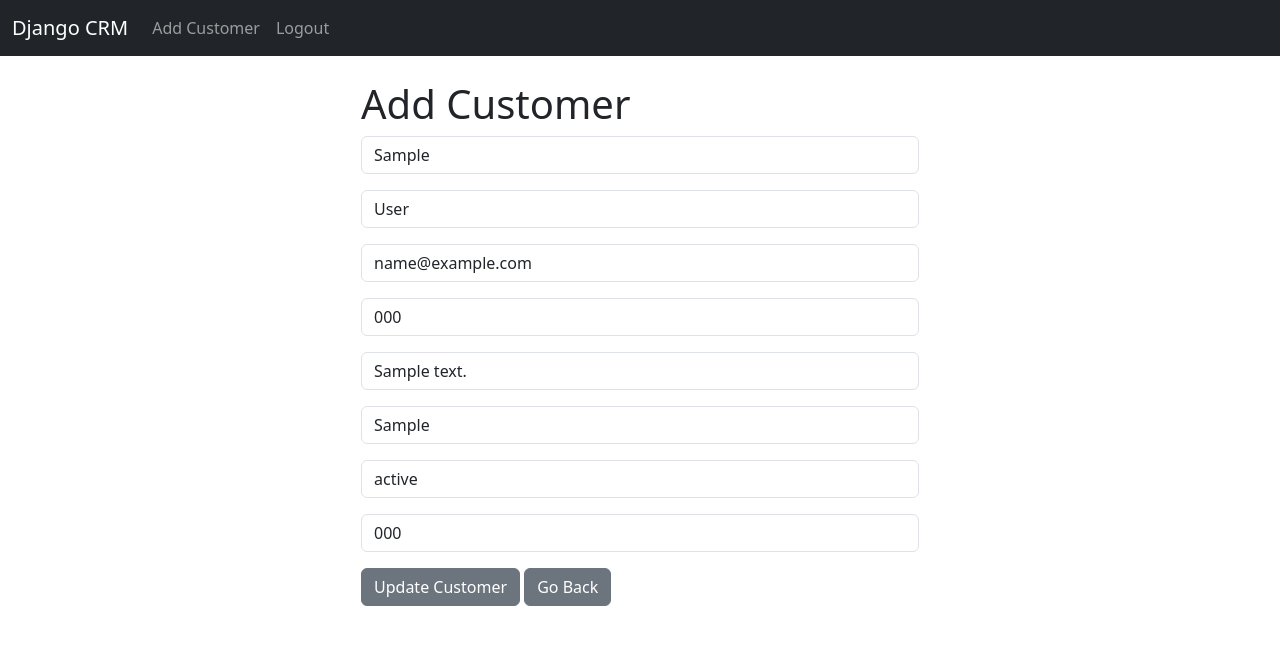
After one commit to LucasCueli/CRM-Project, a Django app: page /update_customer/1 in a window 1280 px wide. The commit adds this page. Shown: the top 645 px of the page. Run offline with Django 5.2, Linux system fonts and the light colour scheme; a user stored in the database is signed in; tables that the repository leaves empty hold one stand-in row (values such as "Sample post").

Commit message:
Project Ended (Functions. Need css)

```diff
--- a/website/forms.py
+++ b/website/forms.py
@@ -1,6 +1,7 @@
 from django.contrib.auth.forms import UserCreationForm
 from django.contrib.auth.models import User
 from django import forms
+from .models import Customer
 
 class SignUpForm(UserCreationForm):
     email = forms.EmailField(label="", widget=forms.TextInput(attrs={'class' : 'form-control', 'placeholder' : 'Email Adress'}))
@@ -28,3 +29,18 @@ def __init__(self, *args, **kwargs):
     self.fields['password2'].widget.attrs['placeholder'] = 'Confirm Password'
     self.fields['password2'].label = ''
     self.fields['password2'].help_text = '<span class="form-text text-muted"><small>Enter the same password as before, for verification.</small></span>'
+
+#Create add_customer form
+class AddCustomerForm(forms.ModelForm):
+    first_name = forms.CharField(required=True, widget=forms.widgets.TextInput(attrs={"placeholder":"First Name", "class":"form-control"}), label="")
+    last_name = forms.CharField(required=True, widget=forms.widgets.TextInput(attrs={"placeholder":"Last Name", "class":"form-control"}), label="")
+    email = forms.CharField(required=True, widget=forms.widgets.TextInput(attrs={"placeholder":"Email", "class":"form-control"}), label="")
+    phone = forms.CharField(required=True, widget=forms.widgets.TextInput(attrs={"placeholder":"Phone", "class":"form-control"}), label="")
+    address = forms.CharField(required=True, widget=forms.widgets.TextInput(attrs={"placeholder":"Address", "class":"form-control"}), label="")
+    city = forms.CharField(required=True, widget=forms.widgets.TextInput(attrs={"placeholder":"City", "class":"form-control"}), label="")
+    state = forms.CharField(required=True, widget=forms.widgets.TextInput(attrs={"placeholder":"State", "class":"form-control"}), label="")
+    zipcode = forms.CharField(required=True, widget=forms.widgets.TextInput(attrs={"placeholder":"Zipcode", "class":"form-control"}), label="")
+
+    class Meta:
+        model = Customer
+        exclude = ("user",)
--- a/website/templates/customer.html
+++ b/website/templates/customer.html
@@ -23,6 +23,8 @@
    <br/>
    <a href="{% url 'home' %}" class="btn btn-secondary">Go Back</a>
 
-   <a href="{% url 'home' %}" class="btn btn-danger">Delete</a>
+   <a href="{% url 'delete_customer' customer_selected.id %}" class="btn btn-danger">Delete</a>
+
+   <a href="{% url 'update_customer' customer_selected.id %}" class="btn btn-secondary">Update Info</a>
 
 {% endblock %}
--- a/website/templates/navbar.html
+++ b/website/templates/navbar.html
@@ -8,6 +8,9 @@
         <ul class="navbar-nav me-auto mb-2 mb-lg-0">
 
           {% if user.is_authenticated %}
+          <li class="nav-item">
+            <a class="nav-link" href="{% url 'add_customer' %}">Add Customer</a>
+          </li>
           <li class="nav-item">
             <a class="nav-link" href="{% url 'logout' %}">Logout</a>
           </li>
--- /dev/null
+++ b/website/templates/update_customer.html
@@ -0,0 +1,19 @@
+{% extends 'base.html' %}
+{% block content %}
+
+
+<div class="col-md-6 offset-md-3">
+    <h1>Add Customer </h1>
+
+    <form method="POST">
+        {% csrf_token %}
+
+        {{ form.as_p}}
+
+        <button type="submit" class="btn btn-secondary">Update Customer</button>
+
+        <a href="{% url 'home' %}" class="btn btn-secondary">Go Back</a>
+
+    </form>
+</div>
+{% endblock %}
--- a/website/urls.py
+++ b/website/urls.py
@@ -7,4 +7,7 @@ urlpatterns = [
     path('logout/', views.logout_user, name='logout'),
     path('register/', views.register_user, name='register'),
     path('customer/<int:pk>', views.customer_selected, name='customer'),
+    path('delete_customer/<int:pk>', views.delete_customer, name='delete_customer'),
+    path('add_customer', views.add_customer, name='add_customer'),
+    path('update_customer/<int:pk>', views.update_customer, name='update_customer'),
 ]
--- a/website/views.py
+++ b/website/views.py
@@ -1,7 +1,7 @@
 from django.shortcuts import render, redirect
 from django.contrib.auth import authenticate, login, logout
 from django.contrib import messages
-from .forms import SignUpForm
+from .forms import SignUpForm, AddCustomerForm
 from .models import Customer
 
 # Create your views here.
@@ -59,3 +59,39 @@ def customer_selected(request, pk):
     else:
         messages.success(request, "You Must Be Logged In To View That Page...")
         return redirect('home')
+
+def delete_customer(request, pk):
+    if request.user.is_authenticated:
+        delete_it = Customer.objects.get(id=pk)
+        delete_it.delete()
+        messages.success(request, "Customer Deleted Succesfully... ")
+        return redirect('home')
+    else:
+        messages.success(request, "You Must Be Logged In To Do That ")
+        return redirect('home')
+
+def add_customer(request):
+    form = AddCustomerForm(request.POST or None)
+    if request.user.is_authenticated:
+        if request.method == "POST":
+            if form.is_valid():
+                add_customer = form.save()
+                messages.success(request, "Customer Added")
+                return redirect('home')
+        return render(request, 'add_customer.html', {'form':form})
+    else:
+        messages.success(request, "You Must Be Logged In")
+        return redirect('home')
+
+def update_customer(request, pk):
+    if request.user.is_authenticated:
+        current_customer = Customer.objects.get(id=pk)
+        form = AddCustomerForm(request.POST or None, instance=current_customer)
+        if form.is_valid():
+            form.save()
+            messages.success(request, "Customer Has Been Updated..")
+            return redirect('home')
+        return render(request, 'update_customer.html', {'form':form})
+    else:
+        messages.success(request, "You Must Be Logged In")
+        return redirect('home')
```
Also changed, not shown: website/templates/add_customer.html (added, +19 -0 lines).
